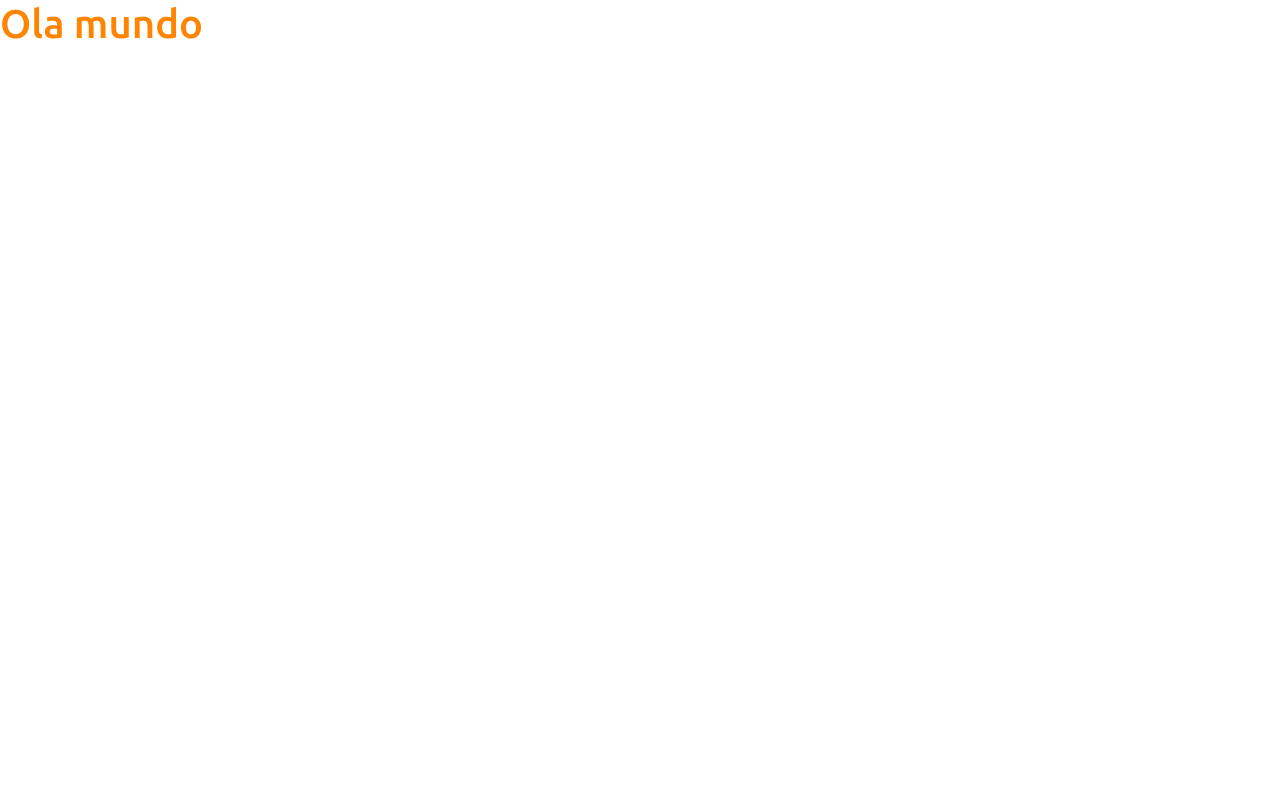
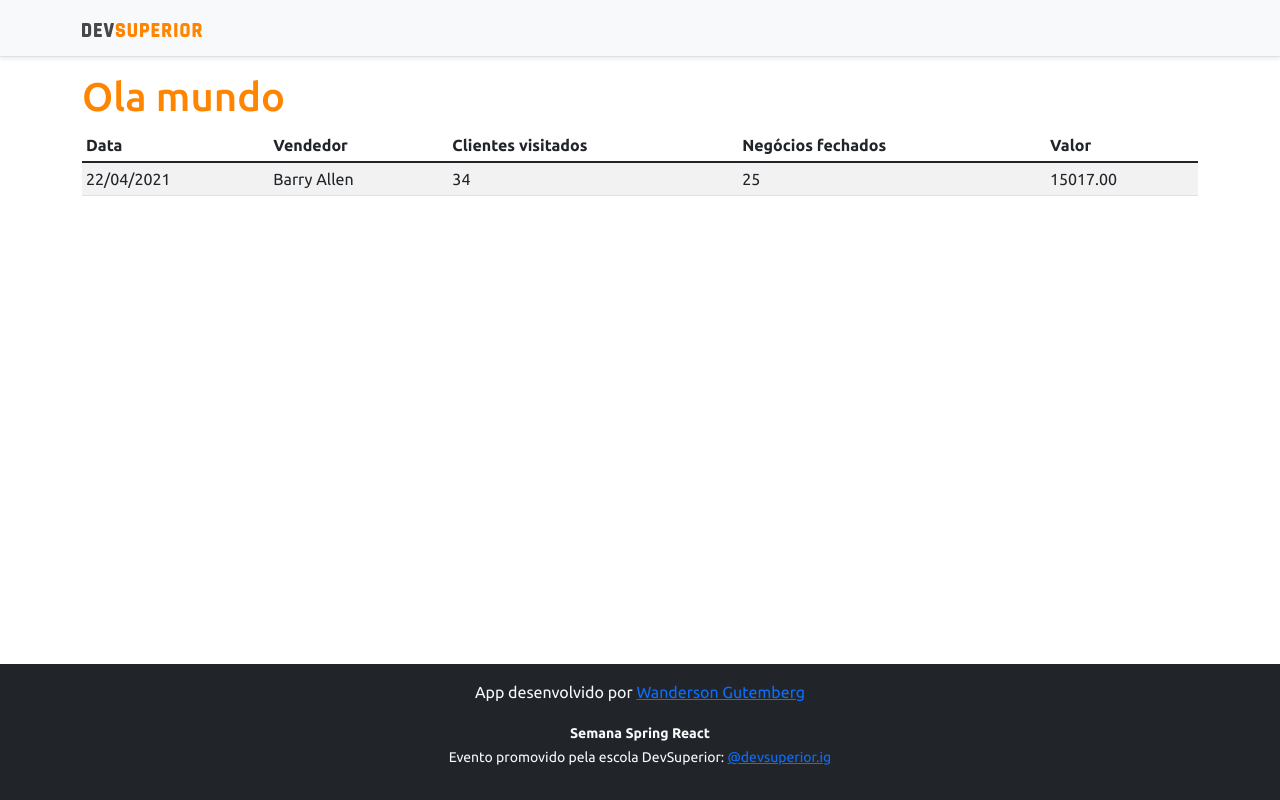
Before and after one commit to wandersongutemberg/projeto-sds4, a React (Create React App) app in the folder frontend/: page / in a window 1280 px wide. Built offline with nearby package versions, Linux system fonts and the light colour scheme.

Commit message:
Basic static components

```diff
--- a/frontend/src/App.tsx
+++ b/frontend/src/App.tsx
@@ -1,9 +1,18 @@
+import DataTable from "components/DataTable";
+import Footer from "components/Footer";
+import NavBar from "components/NavBar";
+
 function App() {
-  return (
-    <div>
-      <h1 className="text-primary">Ola mundo</h1>
-    </div>
-  );
+    return (
+        <>
+            <NavBar />
+            <div className="container">
+                <h1 className="text-primary">Ola mundo</h1>
+                <DataTable />
+            </div>
+            <Footer />
+        </>
+    );
 }
 
 export default App;
--- /dev/null
+++ b/frontend/src/components/DataTable/index.tsx
@@ -0,0 +1,29 @@
+const DataTable = () => {
+    return (
+        <div className="table-responsive">
+            <table className="table table-striped table-sm">
+                <thead>
+                    <tr>
+                        <th>Data</th>
+                        <th>Vendedor</th>
+                        <th>Clientes visitados</th>
+                        <th>Negócios fechados</th>
+                        <th>Valor</th>
+                    </tr>
+                </thead>
+                <tbody>
+                    <tr>
+                        <td>22/04/2021</td>
+                        <td>Barry Allen</td>
+                        <td>34</td>
+                        <td>25</td>
+                        <td>15017.00</td>
+                    </tr>
+                </tbody>
+            </table>
+        </div>
+
+    );
+}
+
+export default DataTable;
--- /dev/null
+++ b/frontend/src/components/Footer/index.tsx
@@ -0,0 +1,13 @@
+const Footer = () => {
+    return (
+        <footer className="footer mt-auto py-3 bg-dark">
+            <div className="container">
+                <p className="text-light">App desenvolvido por <a href="https://github.com/wandersongutemberg" target="_blank" rel="noreferrer">Wanderson Gutemberg</a></p>
+                <p className="text-light"><small><strong>Semana Spring React</strong><br />
+                    Evento promovido pela escola DevSuperior: <a href="https://instagram.com/devsuperior.ig" target="_blank" rel="noreferrer">@devsuperior.ig</a></small></p>
+            </div>
+        </footer>
+    );
+}
+
+export default Footer;
--- /dev/null
+++ b/frontend/src/components/NavBar/index.tsx
@@ -0,0 +1,16 @@
+import ImgDsDark from 'assets/img/ds-dark.svg'
+
+const NavBar = () => {
+    return (
+        <div className="d-flex flex-column flex-md-row align-items-center p-3 px-md-4 mb-3 bg-light border-bottom shadow-sm">
+            <div className="container">
+                <nav className="my-2 my-md-0 mr-md-3">
+                    <img src={ImgDsDark} alt="DevSuperior" width="120" />
+                </nav>
+            </div>
+        </div>
+
+    );
+}
+
+export default NavBar;
```
Also changed, not shown: frontend/src/assets/img/ds-dark.svg (added).
